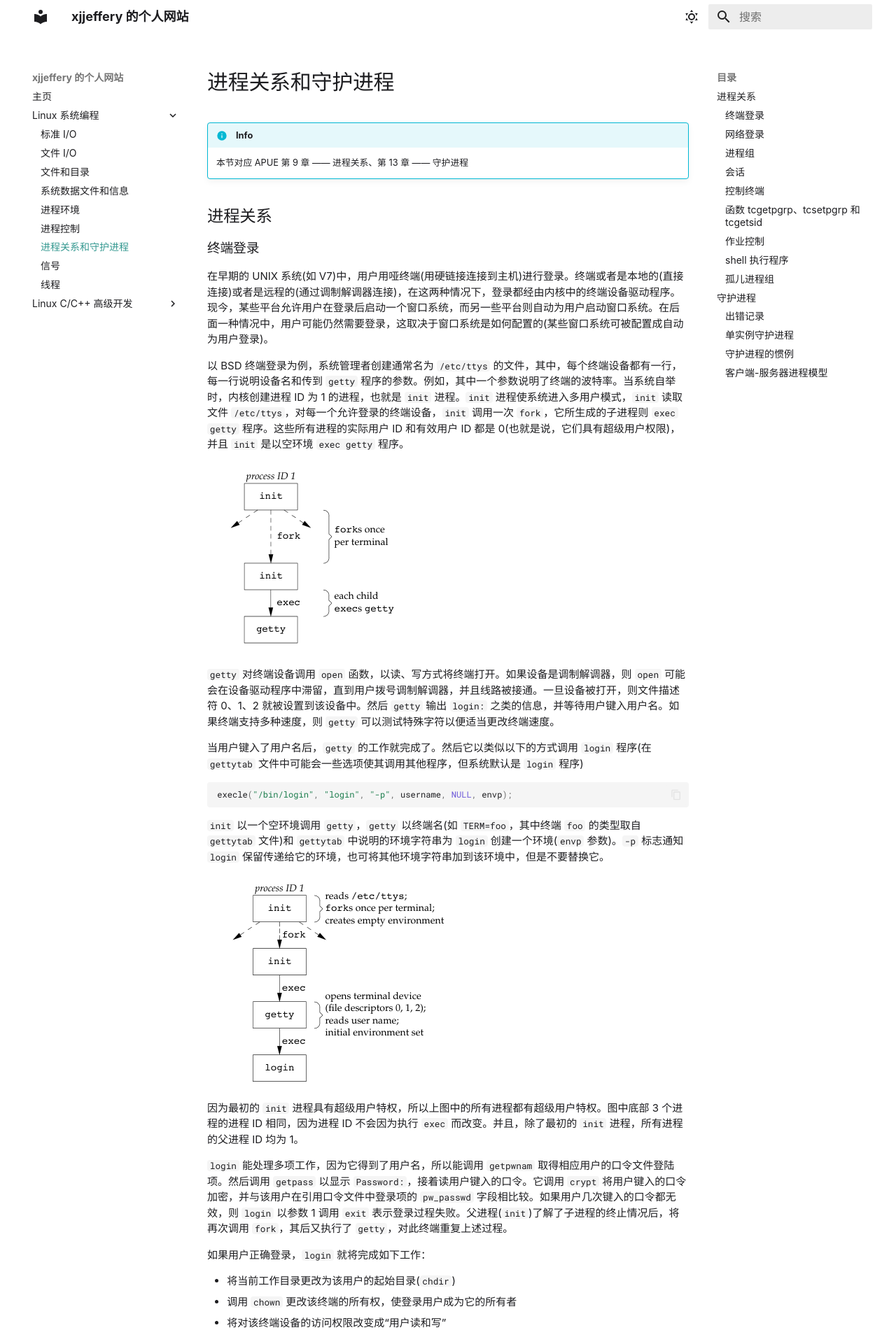
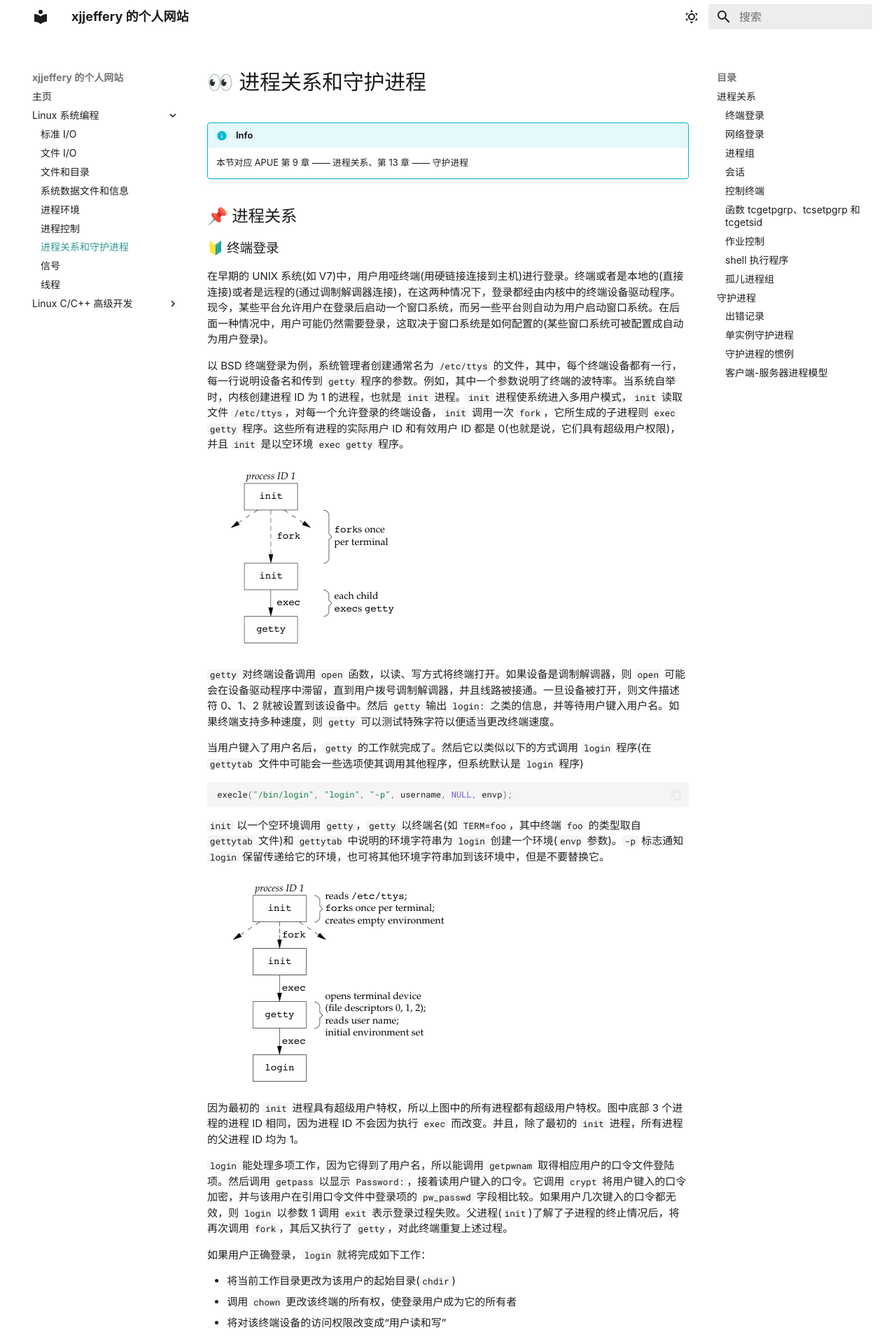
Before and after one commit to xjjeffery/myblogs, an MkDocs documentation site: the page built from docs/linux/linux_system_programming/relationships_and_daemon.md, in a window 1280 px wide. Shown: the top 1911 px of the page at 70% size. Built offline with MkDocs 1.6.1 and Material for MkDocs 9.7.7, drawn with Linux system fonts in a browser that asks for light colours.

Commit message:
add emoji before header

```diff
--- a/overrides/stylesheets/extra.css
+++ b/overrides/stylesheets/extra.css
@@ -123,12 +123,24 @@
   color: var(--md-default-fg-color);
 }
 
+.md-typeset h1::before {
+  content:"👀 " ;
+}
+
 .md-typeset h2 {
   font-weight: 400;
 }
 
+.md-typeset h2::before {
+  content:"📌 " ;
+}
+
 .md-typeset h3 {
   font-weight: 500;
+}
+
+.md-typeset h3::before {
+  content:"🔰 " ;
 }
 
 .md-typeset h5 {
```
